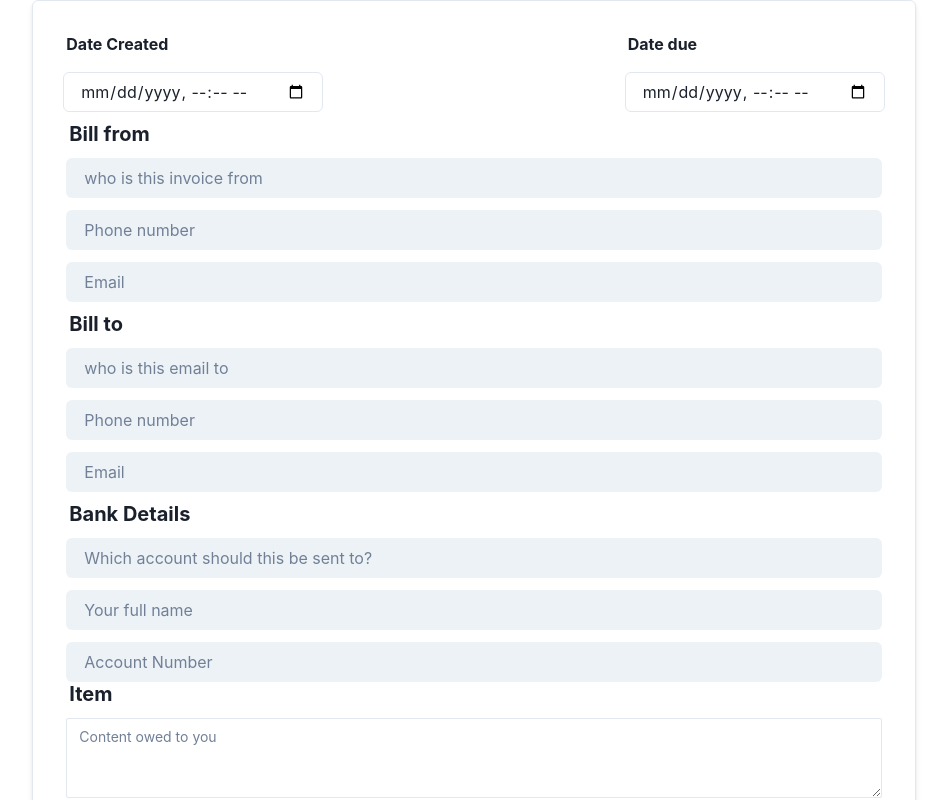
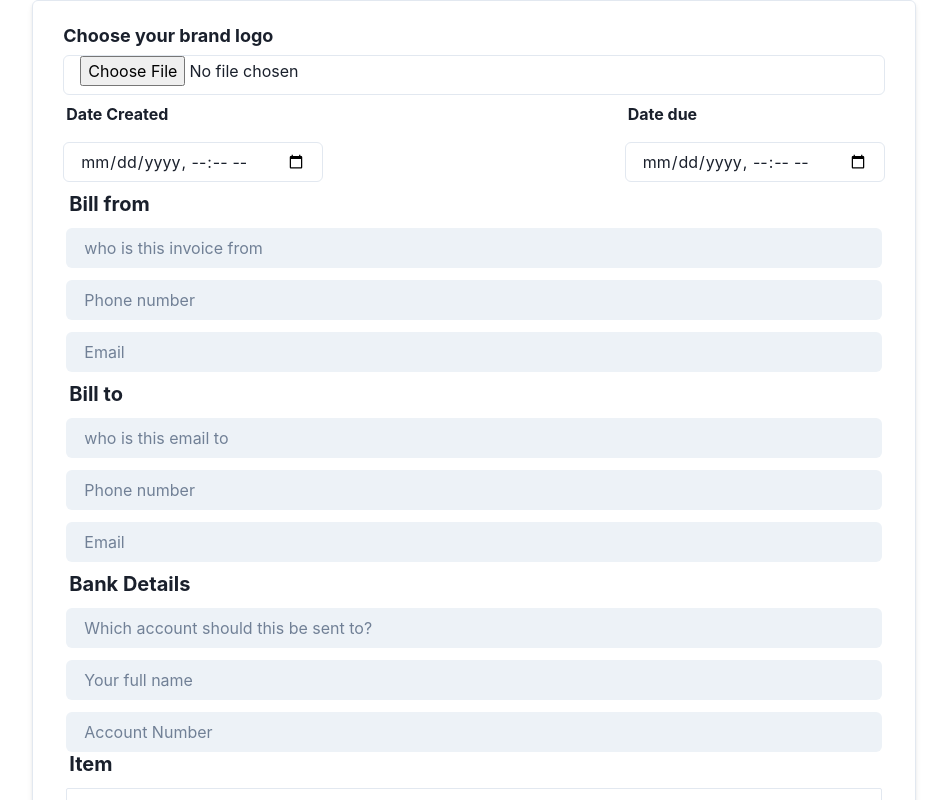
Before and after one commit to kodervine/ceendit-react, a React (Vite) app: page / in a window 1280 px wide. Shown: the top 800 px of the page, without its empty margins (166-1113 px from the left). Built offline with nearby package versions, Linux system fonts and the light colour scheme.

Commit message:
set image to usestate

```diff
--- /dev/null
+++ b/src/components/ChooseLogo.jsx
@@ -0,0 +1,32 @@
+import React from "react";
+import {
+  Image,
+  Heading,
+  Input,
+  Box,
+  Flex,
+  Text,
+  Button,
+  Stack,
+} from "@chakra-ui/react";
+import { useGlobalContext } from "../context";
+
+const ChooseLogo = () => {
+  const { handleLogoImageChange } = useGlobalContext();
+  return (
+    <Stack>
+      <Heading as="h3" fontSize="lg">
+        Choose your brand logo
+      </Heading>
+      <Flex>
+        <Input
+          type="file"
+          accept="image/png, image/gif, image/jpeg"
+          onChange={handleLogoImageChange}
+        />
+      </Flex>
+    </Stack>
+  );
+};
+
+export default ChooseLogo;
--- a/src/components/InvoiceForm.jsx
+++ b/src/components/InvoiceForm.jsx
@@ -24,6 +24,7 @@ const InvoiceForm = ({
   return (
     <section>
       <Stack spacing={3}>
+        {" "}
         <Heading as="h3" size="md" pt="10px">
           {recipient}
         </Heading>
@@ -36,7 +37,6 @@ const InvoiceForm = ({
           value={valueOfInvoiceFormText}
           onChange={onHandleChange}
         />
-
         <Input
           type="number"
           name={formNameOfInvoiceFormNumber}
@@ -46,7 +46,6 @@ const InvoiceForm = ({
           value={valueOfInvoiceFormPhoneNumber}
           onChange={onHandleChange}
         />
-
         <Input
           size="md"
           variant="filled"
--- a/src/context.jsx
+++ b/src/context.jsx
@@ -1,4 +1,5 @@
 import React, { useContext, useState, useEffect, useRef } from "react";
+import logo from "./assets/logo.png";
 import jsPDF from "jspdf";
 
 const AppContext = React.createContext();
@@ -21,6 +22,7 @@ const AppProvider = ({ children }) => {
     itemPrice: "",
     // itemTotal: "",
   });
+  const [logoImage, setLogoImage] = useState(null);
   const [showPreviewComponent, setShowPreviewComponent] = useState(false);
   const [showAllInvoice, setShowAllInvoice] = useState(false);
 
@@ -42,6 +44,10 @@ const AppProvider = ({ children }) => {
       ...invoiceFormData,
       [name]: value,
     });
+  };
+
+  const handleLogoImageChange = (e) => {
+    setLogoImage(e.target.files[0]);
   };
 
   const handleAllInvoiceHistory = () => {
@@ -150,6 +156,8 @@ const AppProvider = ({ children }) => {
         invoiceFormData,
         setInvoiceFormData,
         handleInputChange,
+        logoImage,
+        handleLogoImageChange,
         allInvoiceData,
         setAllInvoiceData,
         handleInvoiceSubmit,
--- a/src/pages/InvoiceApp.jsx
+++ b/src/pages/InvoiceApp.jsx
@@ -2,6 +2,7 @@ import React, { useState } from "react";
 import { Flex, Spacer, Box, FormControl, Button } from "@chakra-ui/react";
 import { useGlobalContext } from "../context";
 import DateInput from "../components/DateInput";
+import ChooseLogo from "../components/ChooseLogo";
 import InvoiceForm from "../components/InvoiceForm";
 import InvoiceItems from "../components/InvoiceItems";
 import InvoiceBankDetails from "../components/InvoiceBankDetails";
@@ -32,6 +33,7 @@ const InvoiceApp = () => {
       p="6"
       rounded="md"
     >
+      <ChooseLogo />
       {/* Input -  Sending and receiving dateInput rendering with data gotten from useContext - invoiceFormData variable. Plus passing the data via to the dateInput component */}
       <Flex>
         <DateInput
--- a/src/pages/InvoiceHistory.jsx
+++ b/src/pages/InvoiceHistory.jsx
@@ -22,8 +22,13 @@ import DeleteInvoice from "../components/DeleteInvoice";
 
 //  set up the invoice history page with data gotten from the allInvoiceData state from context.
 const InvoiceHistory = () => {
-  const { allInvoiceData, handlePrint, handleEditInvoice, isFormEditing } =
-    useGlobalContext();
+  const {
+    allInvoiceData,
+    handlePrint,
+    handleEditInvoice,
+    isFormEditing,
+    logoImage,
+  } = useGlobalContext();
 
   const [id, setId] = useState("print-section");
 
@@ -46,7 +51,7 @@ const InvoiceHistory = () => {
           itemQty,
           itemPrice,
         } = invoice;
-
+        console.log(logoImage);
         return (
           <Stack
             key={index}
@@ -61,7 +66,8 @@ const InvoiceHistory = () => {
             id="print-section"
           >
             <Flex>
-              <Image src={logo} />
+              <img src={URL.createObjectURL(logoImage)} />
+              {/* <Image src={logoImage} /> */}
               <Box>
                 <Text fontWeight="bold">Invoice No 0000{index}</Text>
               </Box>
```
